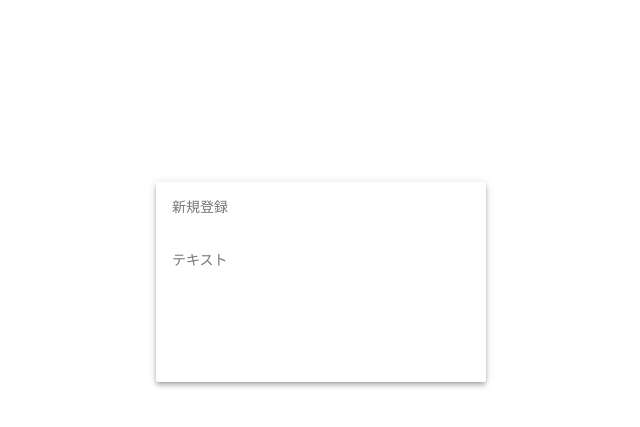
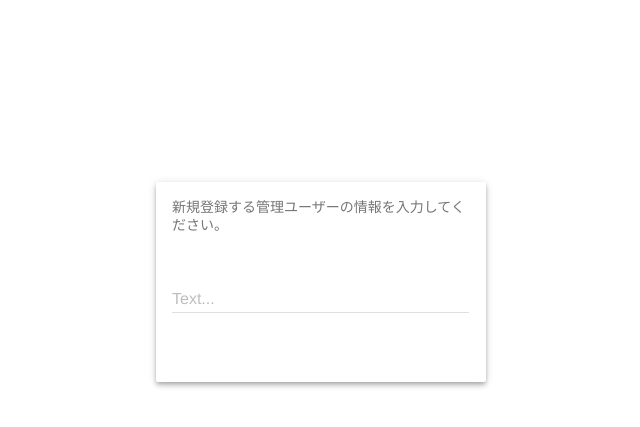
Before and after one commit to job3-14/EEmgmt, a PHP site: page /adminuser/adduser.php in a window 1280 px wide. Shown: the part 150-577 px from the top of the page, without its empty margins (319-959 px from the left). Run offline with PHP 8.4, Linux system fonts and the light colour scheme; the visitor is signed in with stand-in values (Sample User, id 1).

Commit message:
adduser.phpカード

```diff
--- a/Docker/x64/apache2/www/adminuser/adduser.php
+++ b/Docker/x64/apache2/www/adminuser/adduser.php
@@ -36,14 +36,24 @@ header('Location: /login.php');
       <main class="mdl-layout__content">
         <div class="page-content"><!-- Your content goes here -->
 
-<div class="c-add-card">
-<div class="mdl-card mdl-shadow--4dp">
+<div class="c-add-card mdl-card mdl-shadow--4dp">
   <div class="mdl-card__supporting-text">
-    新規登録
+    新規登録する管理ユーザーの情報を入力してください。
   </div>
   <div class="mdl-card__supporting-text">
-  <p>テキスト</p>
+
+  <form action="#">
+  <div class="mdl-textfield mdl-js-textfield mdl-textfield--floating-label">
+    <input class="mdl-textfield__input" type="text" id="sample3">
+    <label class="mdl-textfield__label" for="sample3">Text...</label>
   </div>
+</form>
+
+
+
+
+
+
 </div>
 </div>
 
```
